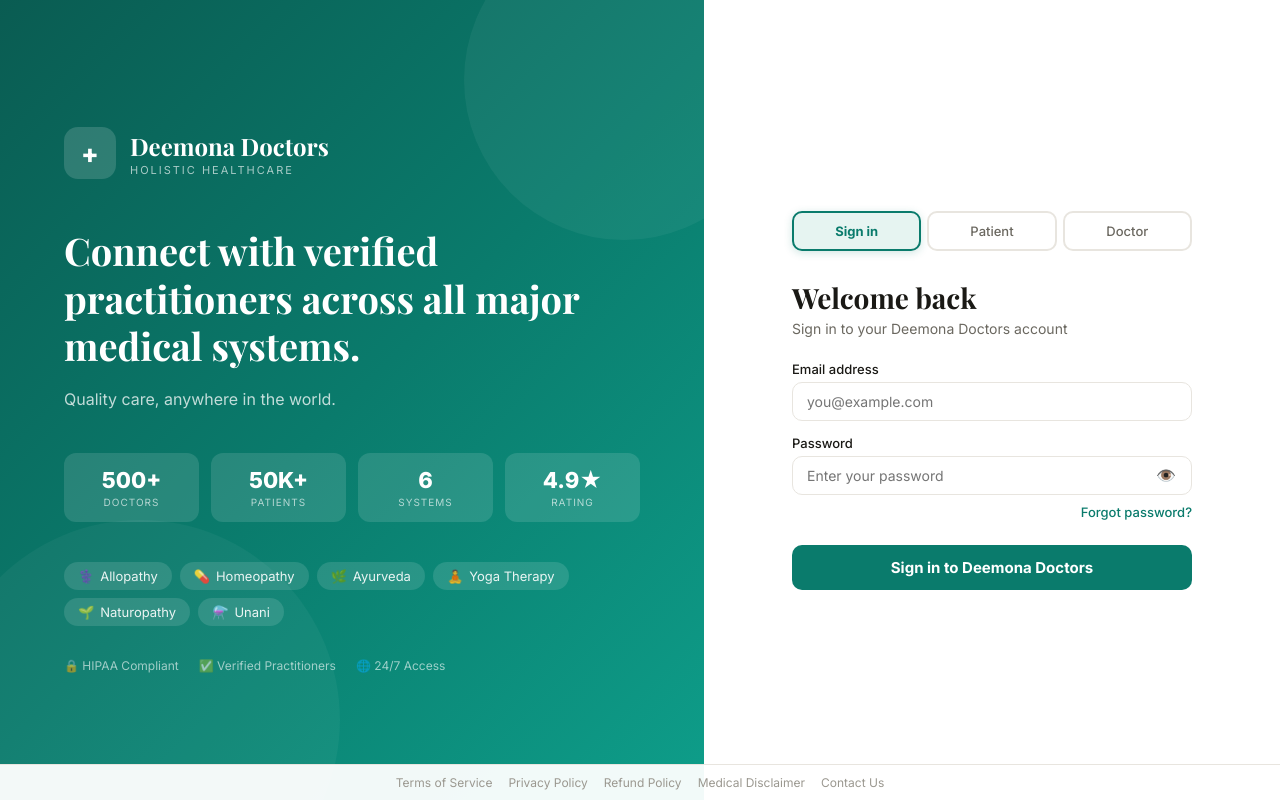
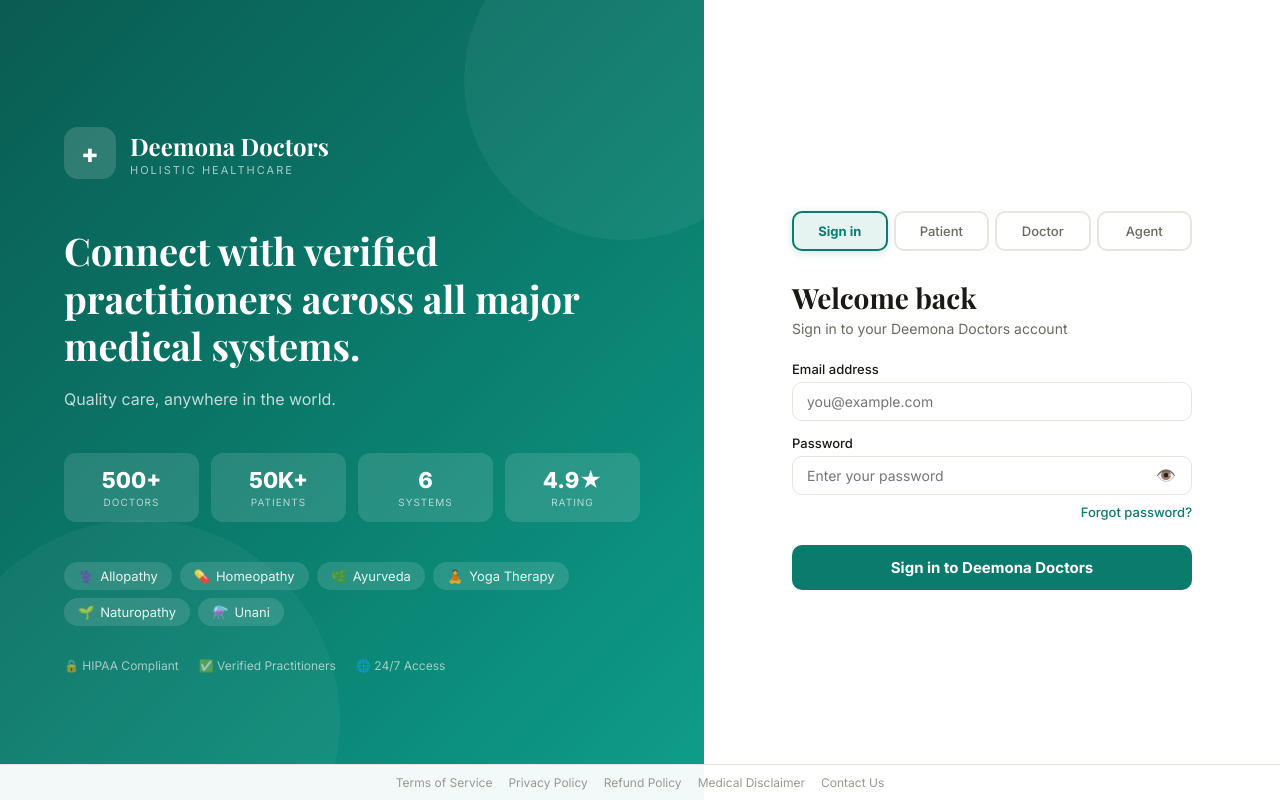
Before and after one commit to informaticaabhishek79/wellconsult-web, a React (Vite) app: page / in a window 1280 px wide. Built offline with nearby package versions, Linux system fonts and the light colour scheme.

Commit message:
fix: add Agent tab to auth page tabs

```diff
--- a/src/pages/AuthPage.tsx
+++ b/src/pages/AuthPage.tsx
@@ -313,7 +313,7 @@ export default function AuthPage() {
           <div style={{ maxWidth:400, width:'100%', margin:'0 auto' }}>
             {/* Tabs */}
             <div style={{ display:'flex', gap:6, marginBottom:28 }}>
-              {([['login','Sign in'],['patient-register','Patient'],['doctor-register','Doctor']] as const).map(([key,label]) => {
+              {([['login','Sign in'],['patient-register','Patient'],['doctor-register','Doctor'],['agent-register','Agent']] as const).map(([key,label]) => {
                 const c = TAB_COLORS[key];
                 const active = mode === key;
                 return (
```
